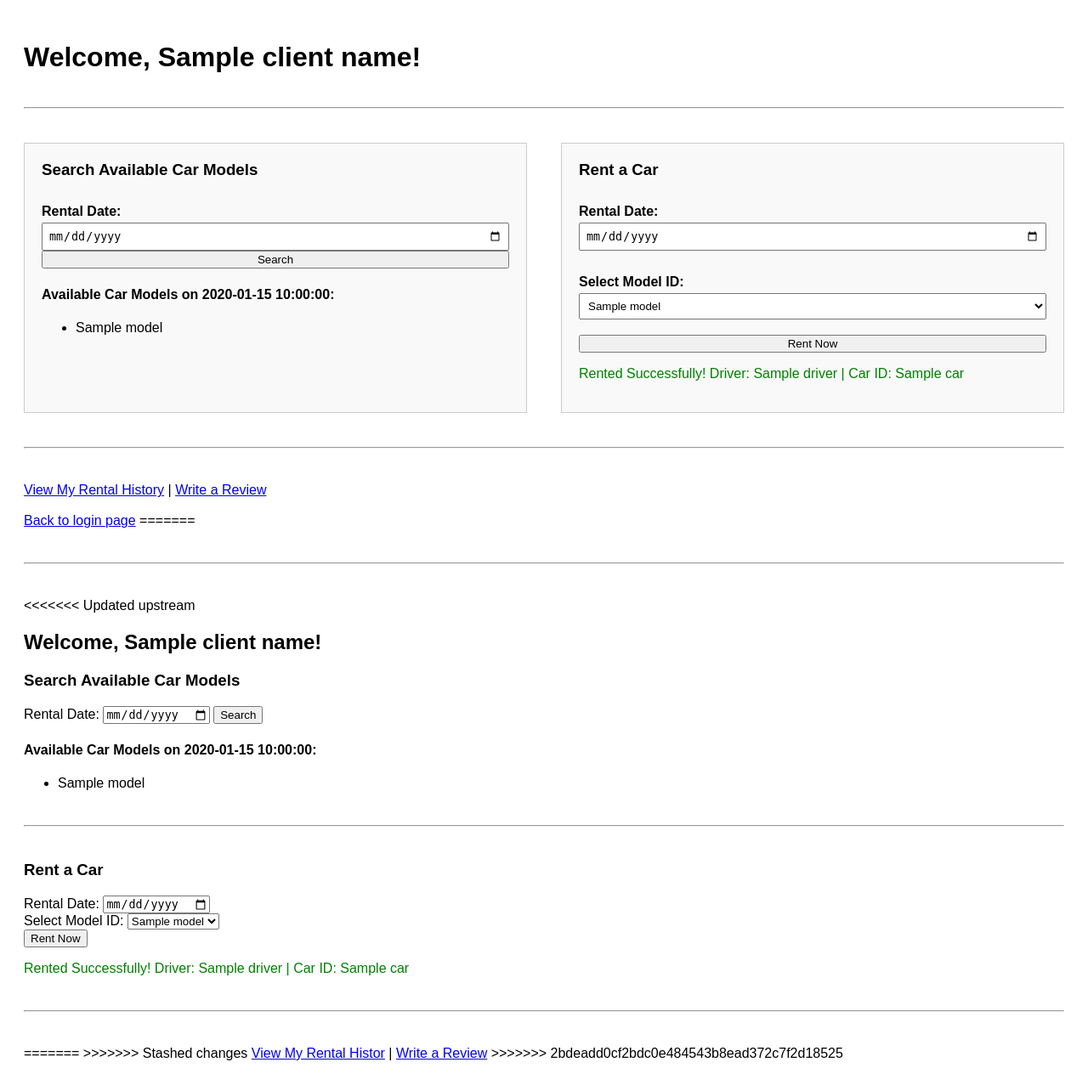
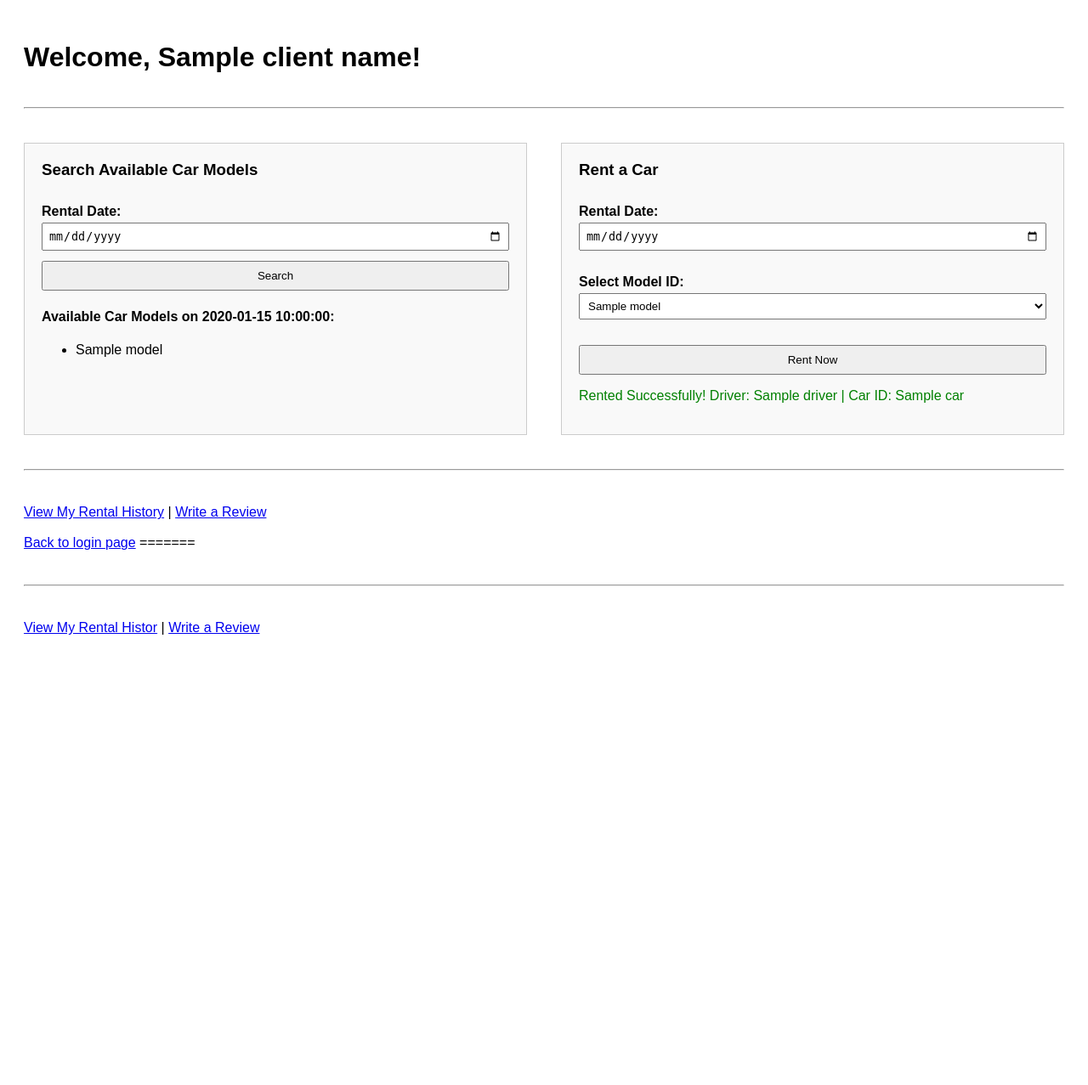
Before and after one commit to RunladsRun/Taxi-rantal-app, a Flask app: template app/templates/client_home.html in a window 1280 px wide. Shown: the whole page at 85% size. After the commit the page ends 747 px from the top, so only its background shows below. Run offline with Flask 3, Linux system fonts and the light colour scheme; the template is opened without the code that fills it: most values are stand-ins (such as "Sample title", 1, 10 or a date in 2020).

Commit message:
merge conflicts

```diff
--- a/app/templates/client_home.html
+++ b/app/templates/client_home.html
@@ -40,7 +40,6 @@
             margin-top: 4px;
         }
 
-<<<<<<< HEAD
         .card button {
             margin-top: 12px;
             padding: 8px;
@@ -114,52 +113,5 @@
 </html>
 =======
 <hr>
-<<<<<<< Updated upstream
-<h2>Welcome, {{ client_name }}!</h2>
-
-<h3>Search Available Car Models</h3>
-<form method="POST" action="/client/search_models">
-    <label>Rental Date:</label>
-    <input type="date" name="date" required>
-    <button type="submit">Search</button>
-</form>
-
-{% if results %}
-    <h4>Available Car Models on {{ query_date }}:</h4>
-    <ul>
-        {% for model in results %}
-            <li>{{ model }}</li>
-        {% endfor %}
-    </ul>
-{% elif no_result %}
-    <p style="color:red;">No available models or driver on this date.</p>
-{% endif %}
-
-<hr>
-<h3>Rent a Car</h3>
-<form method="POST" action="/client/rent">
-    <label>Rental Date:</label>
-    <input type="date" name="rental_date" required><br>
-
-    <label>Select Model ID:</label>
-    <select name="modelid" required>
-        {% for model in results %}
-            <option value="{{ model }}">{{ model }}</option>
-        {% endfor %}
-    </select><br>
-
-    <button type="submit">Rent Now</button>
-</form>
-
-{% if rent_result %}
-    <p style="color:green;">Rented Successfully! Driver: {{ rent_result.driver }} | Car ID: {{ rent_result.car }}</p>
-{% elif rent_fail %}
-    <p style="color:red;">Sorry, no available car or driver for that model.</p>
-{% endif %}
-
-<hr>
-=======
->>>>>>> Stashed changes
 <a href="/client/rental_history">View My Rental Histor</a> |
 <a href="/client/review">Write a Review</a>
->>>>>>> 2bdeadd0cf2bdc0e484543b8ead372c7f2d18525
--- a/config.py
+++ b/config.py
@@ -2,5 +2,5 @@ import os
 
 class Config:
     SECRET_KEY = os.environ.get('SECRET_KEY') or 'dev_secret_key'
-    SQLALCHEMY_DATABASE_URI = 'postgresql://postgres:*****@localhost/CS 480 project'
+    SQLALCHEMY_DATABASE_URI = 'postgresql://postgres:Ssccoott.03295085@localhost/CS 480 project'
     SQLALCHEMY_TRACK_MODIFICATIONS = False
```
Also changed, not shown: app/templates/driver_home.html (+0 -41 lines).
